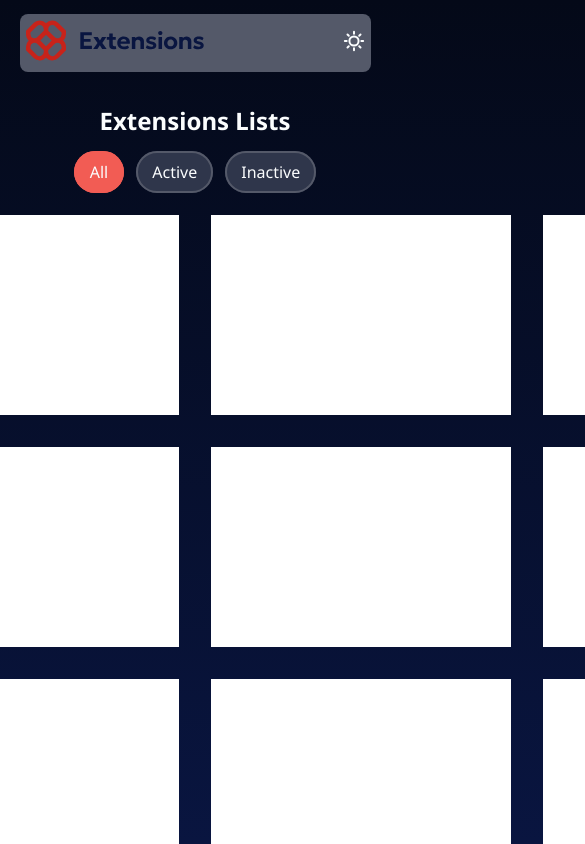
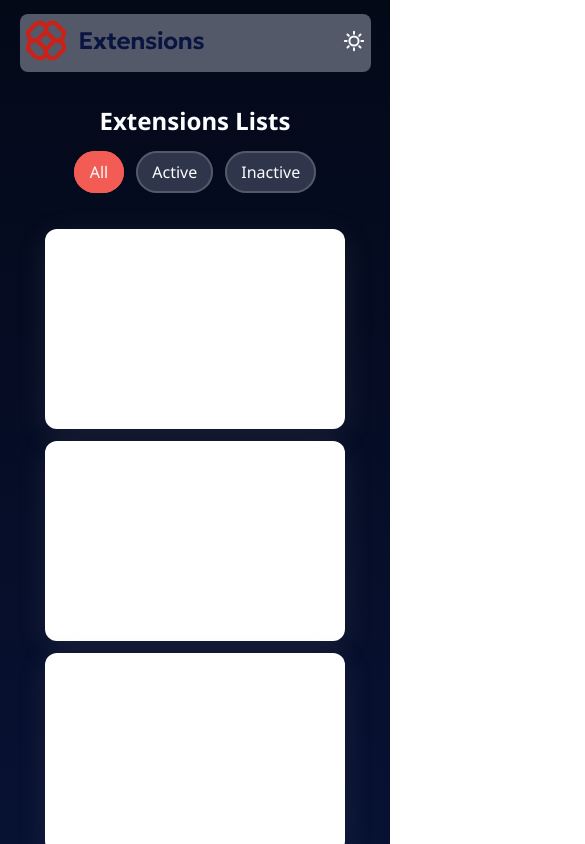
Before and after one commit to bkrcokan13/browser-extensions-manager-ui, a plain HTML site: page index.html in a window 390 px wide. Both pictures are taken after a click on the link "All". Shown: the top 844 px of the page, 585 px wide, since content can reach past the window. Drawn offline with Linux system fonts and the light colour scheme.

Commit message:
Update styles for extensions list and enhance filter functionality

```diff
--- a/static/css/style.css
+++ b/static/css/style.css
@@ -28,7 +28,7 @@
 }
 
 body {
-    height: 100vh;
+    height: 150vh;
     display: flex;
     flex-direction: column;
     align-items: center;
@@ -129,13 +129,15 @@ body {
 .extensions-list {
     margin-top: 32px;
     display: grid;
-    grid-template-columns: repeat(4, 2fr);
-    gap: 32px;
+    grid-template-columns: repeat(3, 2fr);
+    gap: 12px;
 }
 .extension {
     background-color: white;
     width: 300px;
     height: 200px;
+    border-radius: 12px;
+    box-shadow: rgba(100, 100, 111, 0.2) 0px 7px 29px 0px;
 }
 
 
@@ -152,5 +154,11 @@ body {
         gap: 24px;
     }
 
+    .extensions-list {
+        grid-template-columns: repeat(1, 2fr);
+        padding: 14px;
+
+    }
+
 
 }
--- a/static/js/script.js
+++ b/static/js/script.js
@@ -3,15 +3,12 @@ const themeBtnIcons = {
     'dark' : '/assets/images/icon-sun.svg'
 };
 const themeBtnIcon = document.getElementById('theme-switch-icon');
-
+const themeBtn = document.getElementById('theme-switch-btn');
+const filterButtons = document.querySelectorAll(".filter-btn");
+const extensionBody = document.querySelector(".extensions-list");
 let extensionsAll = [];
-let isActiveDarkMode;
 
 document.addEventListener('DOMContentLoaded', () => {
-    const themeBtn = document.getElementById('theme-switch-btn');
-    const filterButtons = document.querySelectorAll(".filter-btn");
-    const extensionBody = document.querySelector(".extensions-list");
-
     // Initialize Data Fetch
     initExtensions();
 
@@ -19,13 +16,11 @@ document.addEventListener('DOMContentLoaded', () => {
     themeBtnIcon.src = document.body.classList.contains('dark') ? themeBtnIcons.dark : themeBtnIcons.light;
     themeBtn.addEventListener('click' , lightDarkTheme);
 
-    // Filter Button
-
     // Initialize Filter Button
     filterButtons.forEach((filterButton,idx) => {
 
         filterButton.addEventListener('click', () => {
-            let filteredData;
+            let filteredData = extensionsAll;
 
             if(filterButton.classList.contains("active")) {
                 return;
@@ -34,24 +29,19 @@ document.addEventListener('DOMContentLoaded', () => {
             filterButton.classList.add("active");
 
             // Clear Extensions Body
-
             switch (idx) {
                 case 0:
                     extensionBody.innerHTML = "";
 
-                    filteredData = extensionsAll;
                     filteredData.forEach((d) => {
                         extensionBody.innerHTML += "<div class=\"extension\"></div>\n"
                     });
-
-
-
                     break;
                 case 1:
                     extensionBody.innerHTML = "";
 
                     filteredData = extensionsAll.filter(val => val.isActive);
-                    filteredData.forEach(v => {
+                    filteredData.forEach(d => {
                         extensionBody.innerHTML += "<div class=\"extension\"></div>\n"
                     })
                     break;
@@ -59,25 +49,20 @@ document.addEventListener('DOMContentLoaded', () => {
                     extensionBody.innerHTML = "";
 
                     filteredData = extensionsAll.filter(val => !val.isActive);
-                    filteredData.forEach(v => {
+                    filteredData.forEach(d => {
                         extensionBody.innerHTML += "<div class=\"extension\"></div>\n"
-
-                    })
+                    });
                     break;
             }
         });
     });
 
 });
-
-
 async function initExtensions() {
     extensionsAll = await getExtensionsData();
+    await setActiveFilterButton(0);
+
 }
-
-
-
-
  async function getExtensionsData() {
     try {
         const res = await fetch("data.json");
@@ -94,7 +79,24 @@ async function initExtensions() {
     }
 
 }
+function setActiveFilterButton(btnIndex) {
+    let allData = extensionsAll;
+    try {
+        filterButtons.forEach((val,idx) => {
+            if (btnIndex === idx) {
+                val.classList.toggle("active", true);
+                // Clear Body
+                extensionBody.innerHTML = "";
+                allData.forEach(data => {
+                    extensionBody.innerHTML += "<div class=\"extension\"></div>\n"
+                });
 
+            }
+        });
+    } catch (error) {
+        console.error(error);
+    }
+}
 
 
 
@@ -106,14 +108,9 @@ function lightDarkTheme() {
 
         bodyContainer.classList.add("light");
         themeBtnIcon.src = themeBtnIcons.light;
-
-        isActiveDarkMode = false;
     } else {
         bodyContainer.classList.remove("light");
         bodyContainer.classList.add("dark");
         themeBtnIcon.src = themeBtnIcons.dark;
-
-        isActiveDarkMode = true;
-
     }
 }
```
